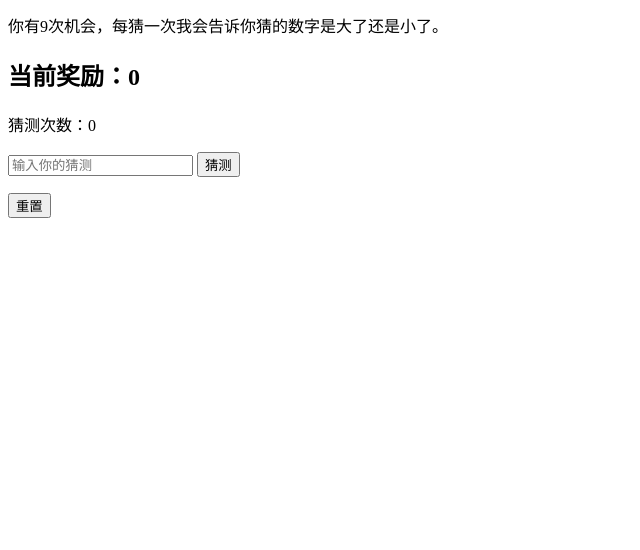
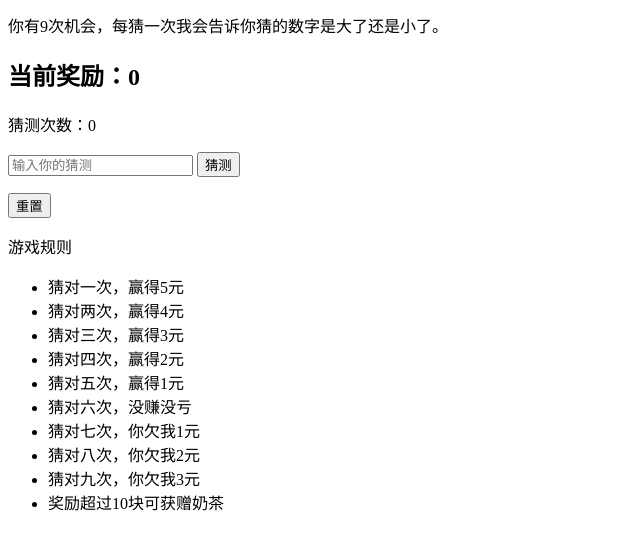
Before and after one commit to CatfishEffect/GuessNumbers, a plain HTML site: page index.html in a window 1280 px wide. Shown: the part 116-666 px from the top of the page, without its empty margins (0-640 px from the left). Drawn offline with Linux system fonts and the light colour scheme.

Commit message:
feat: 添加游戏规则

```diff
--- a/index.html
+++ b/index.html
@@ -16,6 +16,19 @@
     <p id="message"></p>
     <p id="score"></p>
     <button onclick="goOn()">重置</button>
+    <p>游戏规则</p>
+    <ul>
+        <li>猜对一次，赢得5元</li>
+        <li>猜对两次，赢得4元</li>
+        <li>猜对三次，赢得3元</li>
+        <li>猜对四次，赢得2元</li>
+        <li>猜对五次，赢得1元</li>
+        <li>猜对六次，没赚没亏</li>
+        <li>猜对七次，你欠我1元</li>
+        <li>猜对八次，你欠我2元</li>
+        <li>猜对九次，你欠我3元</li>
+        <li>奖励超过10块可获赠奶茶</li>
+    </ul>
     <script>
         let answer = Math.floor(Math.random() * 100) + 1; // 随机生成1到100之间的整数
         let guessCount = 0; // 猜测次数
```
